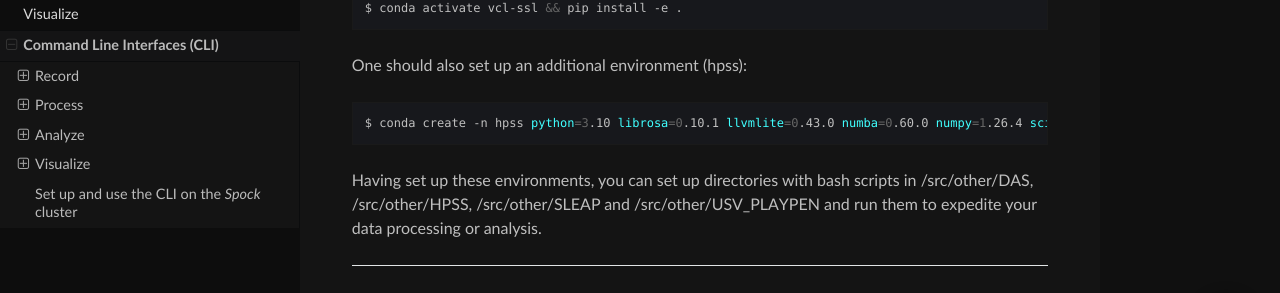
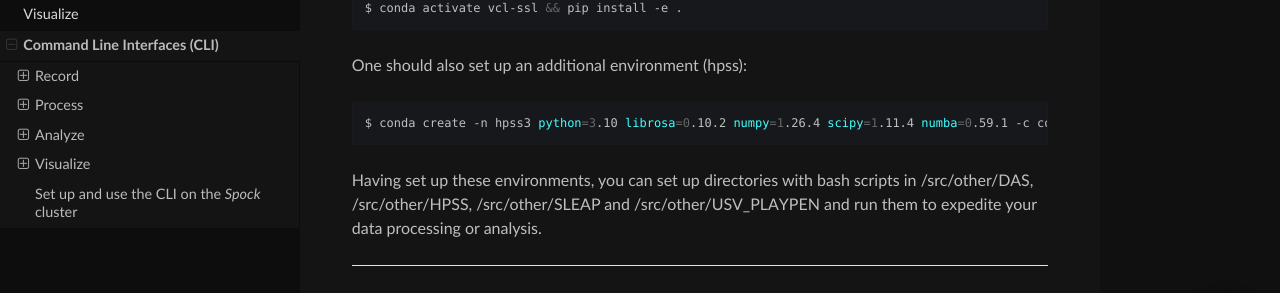
Before and after one commit to bartulem/usv-playpen, a Sphinx documentation site: the page built from docs/CLI.rst, in a window 1280 px wide and 900 px high, scrolled down 12875 px. Shown: the part 530-823 px from the top of the window. Built offline with Sphinx 7.4.7 and the Read the Docs theme 3.1.0, drawn with Linux system fonts in a browser that asks for light colours; pages that are not in the unit, such as notebooks, are missing from menus; the version number could not be read and is left out.

```diff
--- a/docs/CLI.rst
+++ b/docs/CLI.rst
@@ -727,6 +727,6 @@
 
 .. code-block:: bash
 
-    $ conda create -n hpss python=3.10 librosa=0.10.1 llvmlite=0.43.0 numba=0.60.0 numpy=1.26.4 scipy=1.11.4 -c conda-forge -y
+    $ conda create -n hpss3 python=3.10 librosa=0.10.2 numpy=1.26.4 scipy=1.11.4 numba=0.59.1 -c conda-forge -y
 
 Having set up these environments, you can set up directories with bash scripts in /src/other/DAS, /src/other/HPSS, /src/other/SLEAP and /src/other/USV_PLAYPEN and run them to expedite your data processing or analysis.
```
